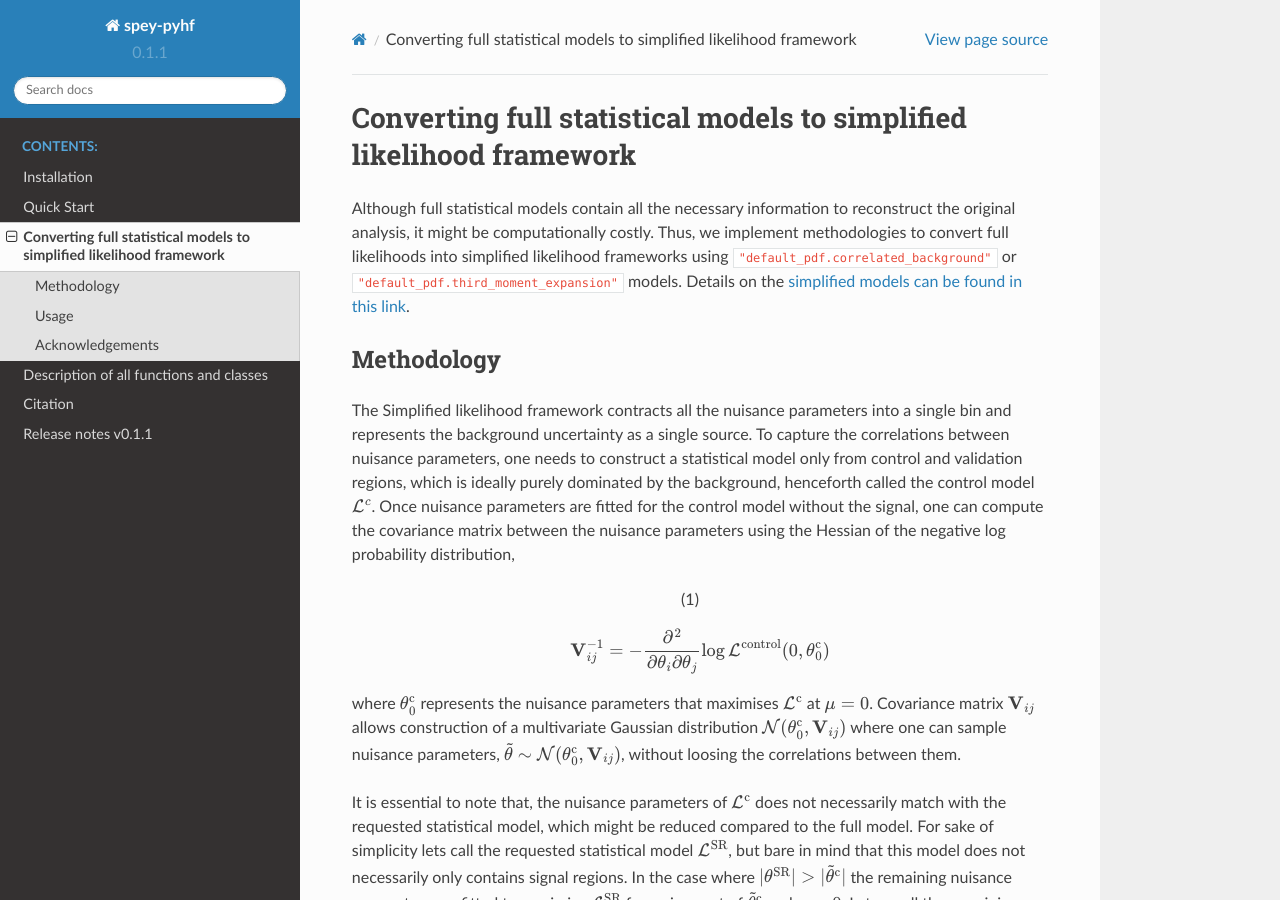
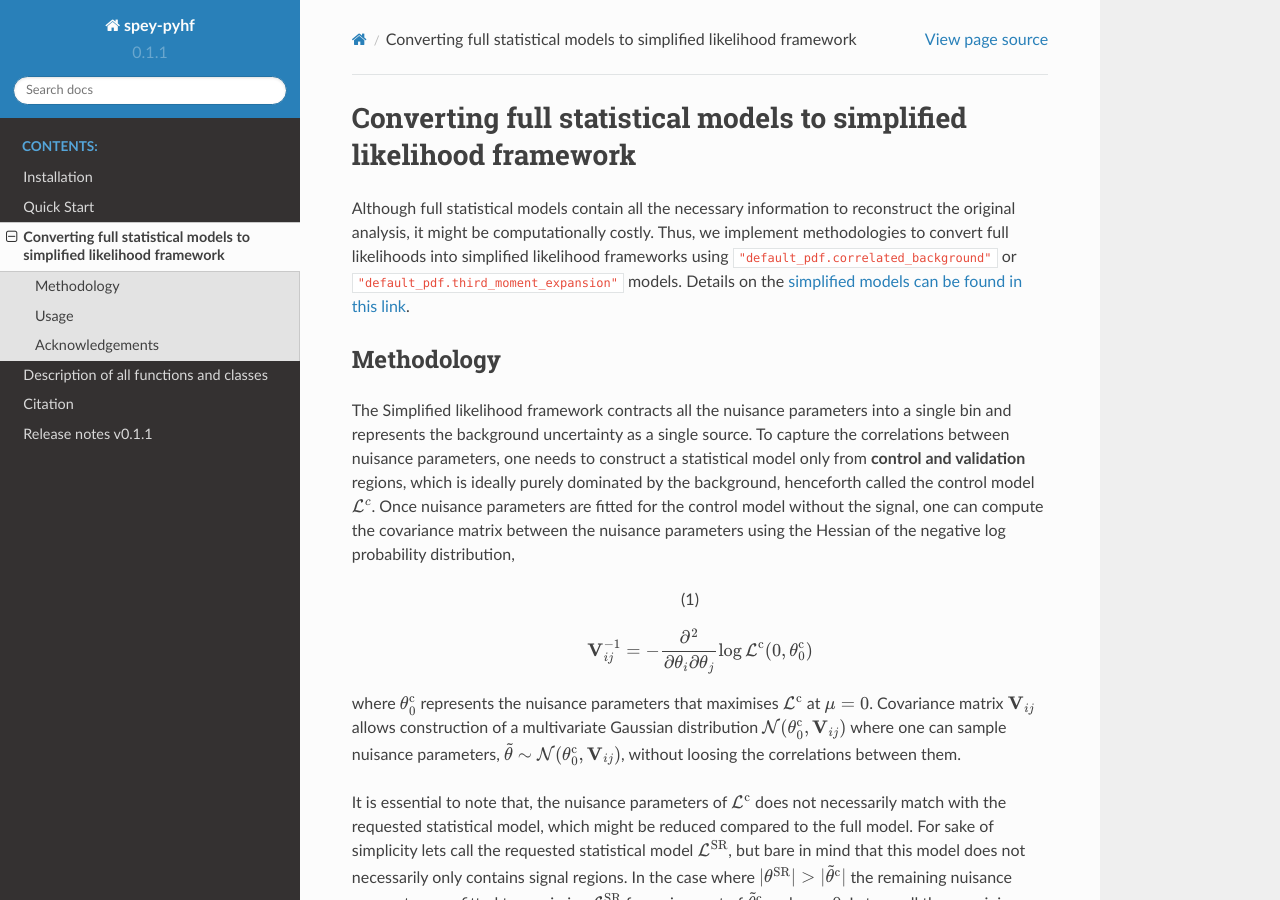
Before and after one commit to SpeysideHEP/spey-pyhf, a Sphinx documentation site: the page built from docs/simplify.rst, in a window 1280 px wide and 900 px high. Built offline with Sphinx 7.4.7 and the Read the Docs theme 2.0.0, drawn with Linux system fonts in a browser that asks for light colours; some of the changed text lies outside the part shown.

Commit message:
improve documentation

```diff
--- a/docs/simplify.rst
+++ b/docs/simplify.rst
@@ -14,7 +14,7 @@
 The Simplified likelihood framework contracts all the nuisance parameters
 into a single bin and represents the background uncertainty as a single source.
 To capture the correlations between nuisance parameters, one needs to construct
-a statistical model only from control and validation regions, which is ideally
+a statistical model only from **control and validation** regions, which is ideally
 purely dominated by the background, henceforth called the control model :math:`\mathcal{L}^{c}`.
 Once nuisance parameters are fitted for the control model without the signal, one can
 compute the covariance matrix between the nuisance parameters using the Hessian of
@@ -24,7 +24,7 @@
     :label: eq:hess
 
     \mathbf{V}^{-1}_{ij} = - \frac{\partial^2}{\partial\theta_i\partial\theta_j}
-    \log\mathcal{L}^{\rm control}(0,\theta_0^{\rm c})
+    \log\mathcal{L}^{\rm c}(0,\theta_0^{\rm c})
 
 
 where :math:`\theta_0^{\rm c}` represents the nuisance parameters that maximises
@@ -113,7 +113,7 @@
       matrix, :math:`\Sigma`, for the background bins, default ``1000``.
     * ``control_region_indices``: Usually algorithm can pick up the differences between signal,
       control and validation regions, however there is no fixed convention in naming which lead to
-      choosing wrong channels for the construction of the :math:`\mathcal{L}^{\rm control}`. One can
+      choosing wrong channels for the construction of the :math:`\mathcal{L}^{\rm c}`. One can
       overwrite the system selection by providing the indices of the control and validation regions
       within the channel list from the background only statistical model dictionary. The channel names
       of the ``statistical_model`` can be extracted via ``list(statistical_model.backend.model.channels)``
@@ -122,7 +122,7 @@
 .. note::
 
     Possible leakage of signal into control or validation regions are disregarded by setting the signal
-    yields to zero while constructing :math:`\mathcal{L}^{\rm control}`. :math:`\tilde{n}_b` does not
+    yields to zero while constructing :math:`\mathcal{L}^{\rm c}`. :math:`\tilde{n}_b` does not
     include the auxiliary data, hence the final statistical model will only include one uncertainty value
     per histogram bin.
 
```
Also changed, not shown: docs/index.rst (+0 -7 lines).
